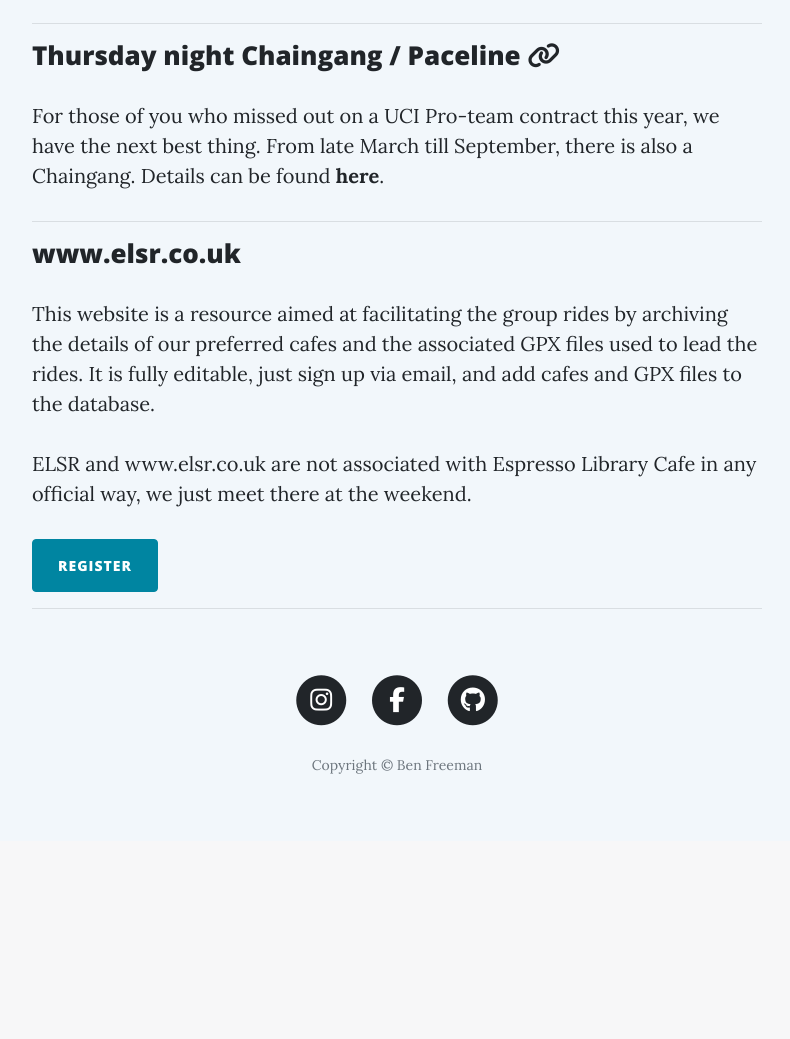
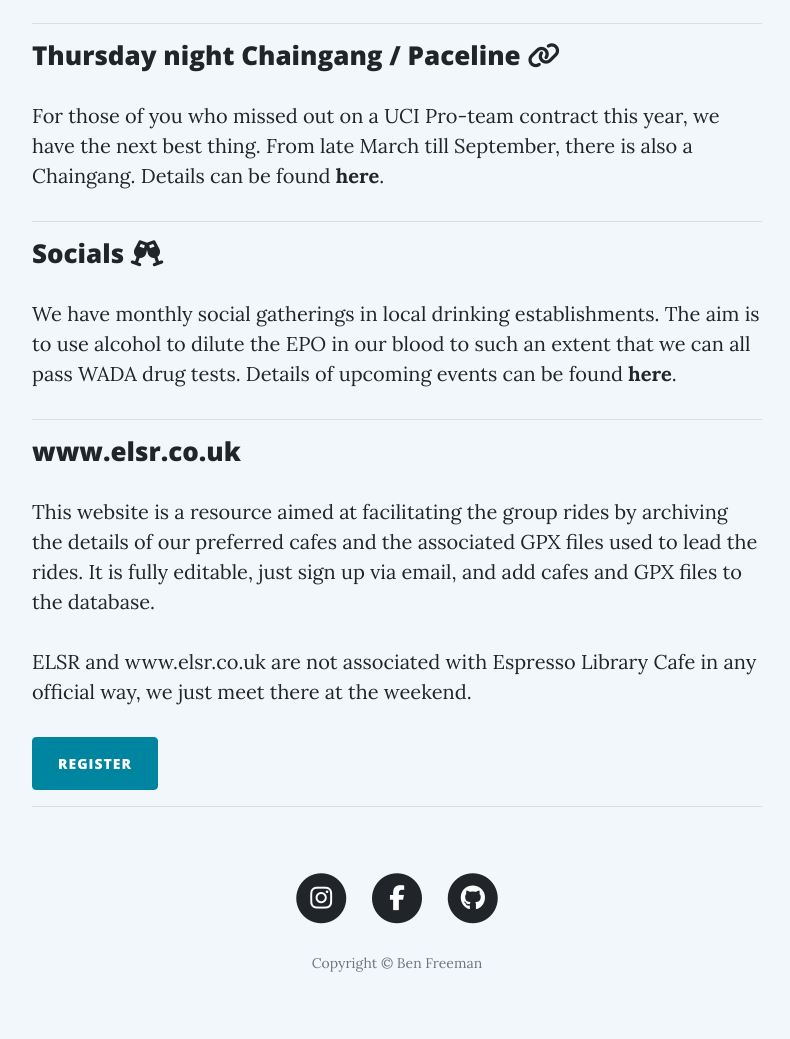
Before and after one commit to footflaps/ELSR-Website, a Flask app: template core/templates/main_home.html in a window 1280 px wide. Shown: the part 3300-4339 px from the top of the page, without its empty margins (243-1033 px from the left). Before the commit the page ends 4074 px from the top, so only its background shows below. Run offline with Flask 3, Linux system fonts and the light colour scheme; the template is opened without the code that fills it, so the values that code supplies are empty; some libraries are stand-ins or nearby versions.

Commit message:
added socials to home

```diff
--- a/core/templates/main_home.html
+++ b/core/templates/main_home.html
@@ -211,6 +211,12 @@
 			</p>
 			<hr>
 
+			<h2 class="mt-3">Socials <i class='fas fa-solid fa-champagne-glasses'></i></h2>
+			<p>We have monthly social gatherings in local drinking establishments. The aim is to use alcohol to
+			   dilute the EPO in our blood to such an extent that we can all pass WADA drug tests.
+			   Details of upcoming events can be found <a href="{{ url_for('social') }}"><strong>here</strong>.</a>
+			</p>
+			<hr>
 
 			<h2 class="mt-3">www.elsr.co.uk</h2>
 			<p>This website is a resource aimed at facilitating the group rides by archiving the details of our
```
